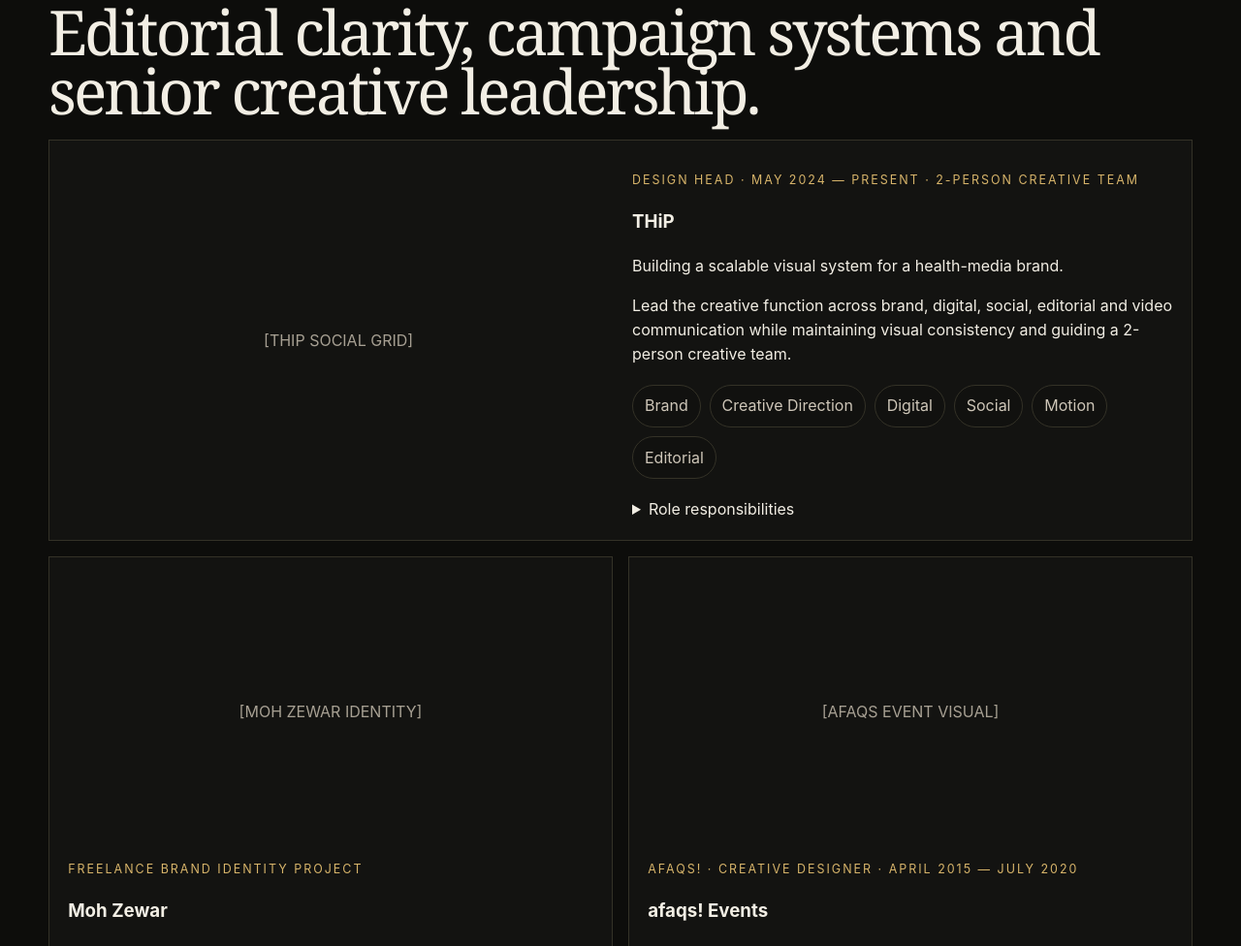
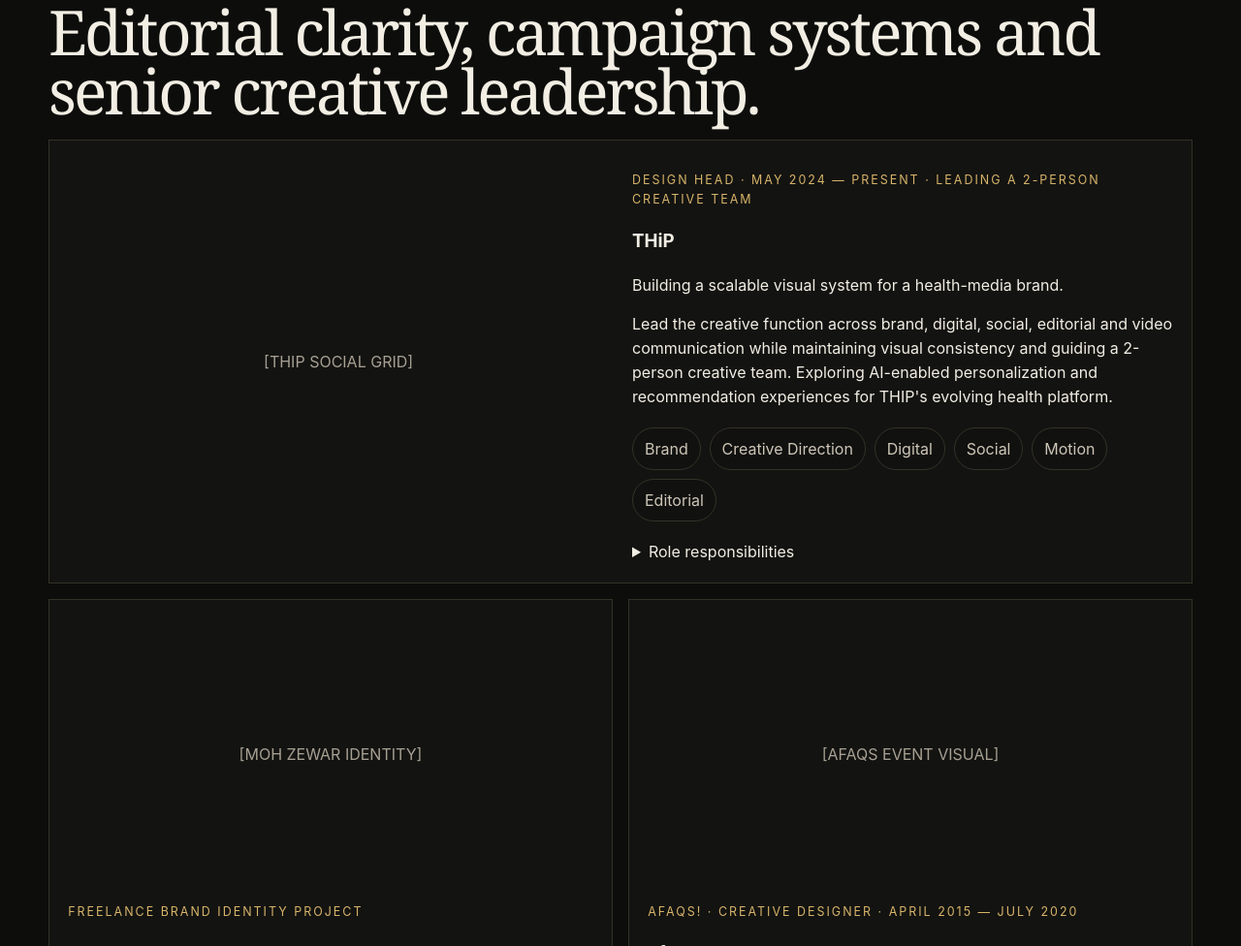
Before and after one commit to mryashashvisingh-bot/deepesh-portfolio, a website: page index.html in a window 1280 px wide. Shown: the part 2228-3204 px from the top of the page at 97% size. Drawn offline with Linux system fonts and the light colour scheme.

Commit message:
Update index.html

```diff
--- a/index.html
+++ b/index.html
@@ -60,7 +60,7 @@
       <section class="container section" id="work" aria-labelledby="work-title">
         <div class="section-heading"><span class="section-kicker">Selected Professional Work</span><h2 id="work-title">Editorial clarity, campaign systems and senior creative leadership.</h2></div>
         <div class="project-grid">
-          <article class="project-card project-card--wide"><figure class="media-block"><span>[THIP SOCIAL GRID]</span></figure><div><p class="project-status">Design Head · May 2024 — Present · 2-person creative team</p><h3>THiP</h3><p>Building a scalable visual system for a health-media brand.</p><p>Lead the creative function across brand, digital, social, editorial and video communication while maintaining visual consistency and guiding a 2-person creative team.</p><ul class="tag-list"><li>Brand</li><li>Creative Direction</li><li>Digital</li><li>Social</li><li>Motion</li><li>Editorial</li></ul><details><summary>Role responsibilities</summary><ul><li>Lead a 2-person creative team across social media and video.</li><li>Set visual direction and maintain creative consistency.</li><li>Translate editorial, health and product requirements into accessible visual communication.</li><li>Guide creative execution across social, digital, web, print and video.</li><li>Collaborate with cross-functional stakeholders.</li><li>Explore AI-assisted creative workflows and emerging visual approaches.</li><li>Exploring AI-enabled personalization and recommendation experiences for THIP's evolving health platform.</li></ul><p class="note">Internal concept / exploration.</p></details></div></article>
+          <article class="project-card project-card--wide"><figure class="media-block"><span>[THIP SOCIAL GRID]</span></figure><div><p class="project-status">Design Head · May 2024 — Present · Leading a 2-person creative team</p><h3>THiP</h3><p>Building a scalable visual system for a health-media brand.</p><p>Lead the creative function across brand, digital, social, editorial and video communication while maintaining visual consistency and guiding a 2-person creative team. Exploring AI-enabled personalization and recommendation experiences for THIP's evolving health platform.</p><ul class="tag-list"><li>Brand</li><li>Creative Direction</li><li>Digital</li><li>Social</li><li>Motion</li><li>Editorial</li></ul><details><summary>Role responsibilities</summary><ul><li>Lead a 2-person creative team across social media and video.</li><li>Set visual direction and maintain creative consistency.</li><li>Translate editorial, health and product requirements into accessible visual communication.</li><li>Guide creative execution across social, digital, web, print and video.</li><li>Collaborate with cross-functional stakeholders.</li><li>Explore AI-assisted creative workflows and emerging visual approaches.</li><li>Exploring AI-enabled personalization and recommendation experiences for THIP's evolving health platform.</li></ul><p class="note">Internal concept / exploration.</p></details></div></article>
           <article class="project-card"><figure class="media-block"><span>[MOH ZEWAR IDENTITY]</span></figure><p class="project-status">Freelance Brand Identity Project</p><h3>Moh Zewar</h3><p>Identity, visual direction, logo presentation, mockups and logo animation if present in final supplied assets.</p></article>
           <article class="project-card"><figure class="media-block"><span>[AFAQS EVENT VISUAL]</span></figure><p class="project-status">afaqs! · Creative Designer · April 2015 — July 2020</p><h3>afaqs! Events</h3><p>Designed visual narratives and motion-led content for media and industry events, including event visual communication, promotional films, speaker introduction videos, award-night visuals and highlight reels.</p></article>
           <article class="project-card"><figure class="media-block"><span>[LONE WOLF KEY VISUAL]</span></figure><p class="project-status">Campaign Pitch / Creative Concept</p><h3>Lone Wolf</h3><p>A campaign concept developed as part of a new-business pitch at Digitalabs. Demonstrates conceptual thinking, campaign ideation, visual direction and pitch development.</p></article>
```
